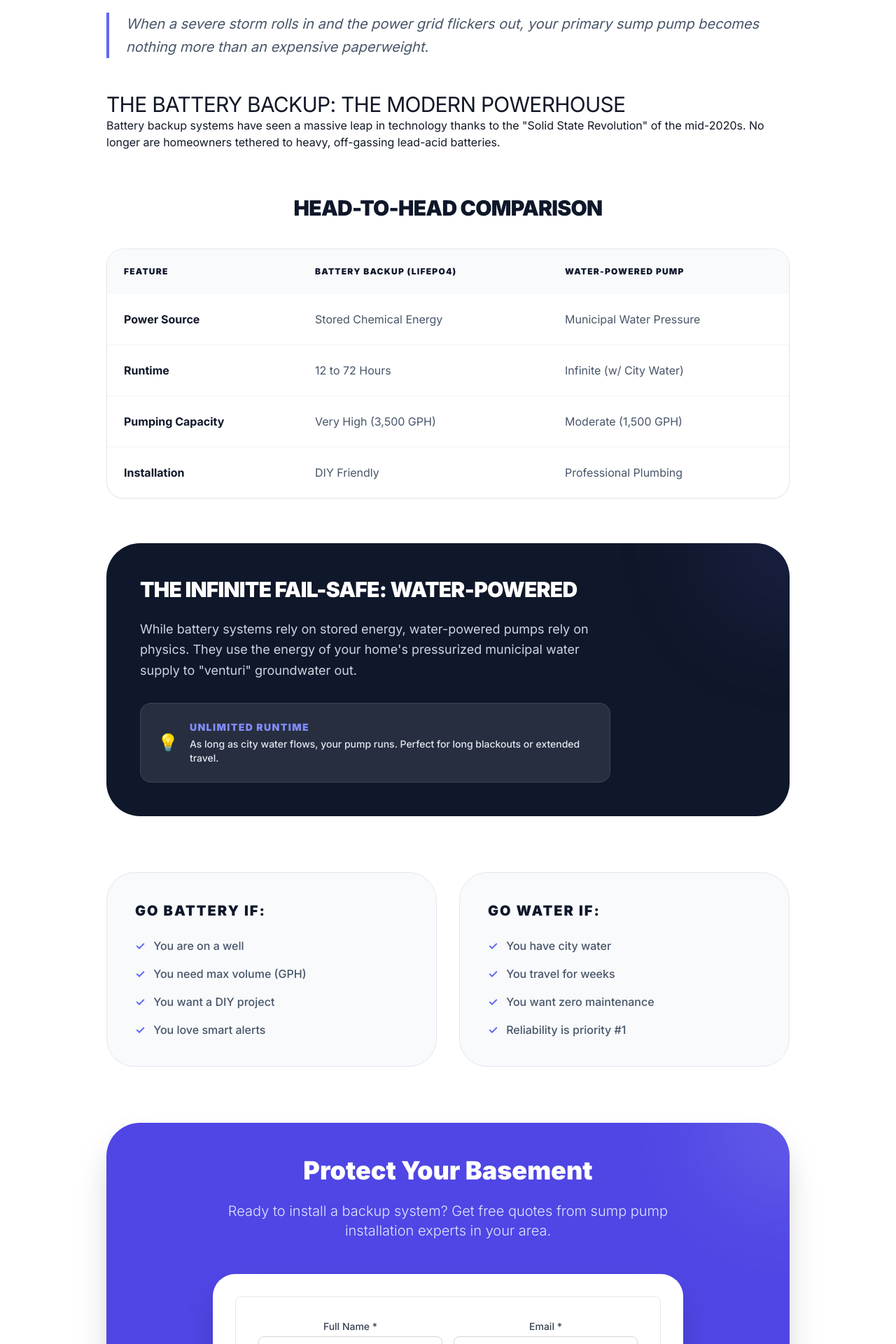
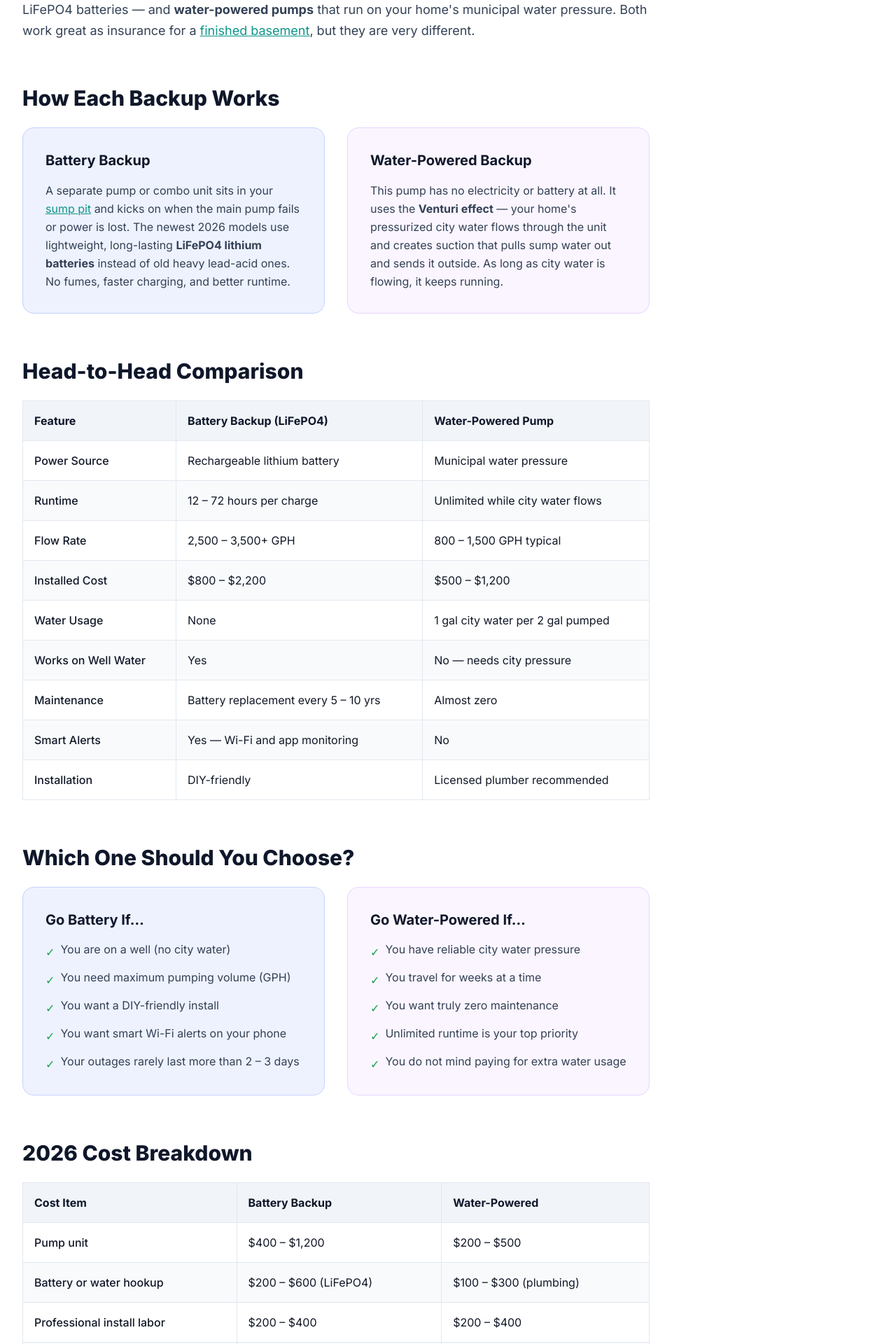
Before and after one commit to thebasementguide2026/basement-guide, a Next.js app: page /articles/battery-vs-water-powered-sump-pumps in a window 1280 px wide. Shown: the part 800-2720 px from the top of the page at 70% size. Built offline with nearby package versions, Linux system fonts and the light colour scheme.

Commit message:
feat: rewrite battery vs water-powered sump pumps article

```diff
--- a/app/articles/battery-vs-water-powered-sump-pumps/page.tsx
+++ b/app/articles/battery-vs-water-powered-sump-pumps/page.tsx
@@ -1,12 +1,12 @@
-import Link from 'next/link';
-import Image from 'next/image';
-import LeadForm from '@/components/LeadForm';
-import type { Metadata } from 'next';
+import Link from 'next/link'
+import Image from 'next/image'
+import LeadForm from '@/components/LeadForm'
+import type { Metadata } from 'next'
 
 export const metadata: Metadata = {
   title: 'Battery Backup vs Water-Powered Sump Pumps: 2026 Comparison Guide',
-  description: 'Complete comparison of battery backup and water-powered sump pump systems. Flow rates, costs, pros & cons to help you choose the right backup system.',
-};
+  description: 'Complete 2026 comparison of battery backup LiFePO4 and water-powered sump pump systems. Flow rates, costs, runtime, pros and cons to help you choose the right backup.',
+}
 
 export default function BatteryVsWaterPoweredPumps() {
   return (
@@ -21,31 +21,24 @@ export default function BatteryVsWaterPoweredPumps() {
           priority
         />
         <div className='absolute inset-0 bg-gradient-to-t from-slate-900 via-slate-900/40 to-transparent' />
-
         <div className='relative h-full max-w-7xl mx-auto px-6 flex flex-col justify-end pb-20'>
           <div className='flex items-center space-x-3 mb-8'>
             <div className='w-12 h-px bg-indigo-500'></div>
-            <span className='text-indigo-400 font-bold tracking-[0.3em] text-sm uppercase'>Reliability Comparison</span>
+            <span className='text-indigo-400 font-bold tracking-[0.3em] text-sm uppercase'>Comparison Guide</span>
           </div>
           <h1 className='text-5xl md:text-7xl font-black text-white mb-6 leading-[0.9] tracking-tighter'>
-            Power vs. Physics: <br />
-            <span className='text-indigo-400'>Sump Pump Backup</span>
+            Battery Backup vs <br />
+            <span className='text-indigo-400'>Water-Powered Sump Pumps</span>
           </h1>
           <p className='text-xl text-slate-300 max-w-2xl mb-10 font-medium leading-relaxed'>
-            When the power goes out during a storm, which backup system will save your basement?
+            When the power goes out during a big storm, your main sump pump stops cold. Here is a clear, no-fluff breakdown of the two best backup options for 2026.
           </p>
           <div className='flex items-center space-x-4'>
             <div className='flex items-center bg-slate-800/50 backdrop-blur-md rounded-full px-6 py-3 border border-slate-700/50 shadow-2xl'>
-              <div className='w-10 h-10 rounded-full bg-gradient-to-tr from-indigo-600 to-purple-400 flex items-center justify-center text-white font-bold text-sm mr-4'>
-                BG
-              </div>
-              <div className='flex flex-col'>
-                <span className='text-white font-bold text-sm'>The Basement Guide Staff</span>
-                <div className='flex items-center text-slate-400 text-xs font-medium'>
-                  <span>Updated Feb 2026</span>
-                  <span className='mx-2 text-slate-600'>•</span>
-                  <span>11 min read</span>
-                </div>
+              <div className='w-10 h-10 rounded-full bg-gradient-to-tr from-indigo-600 to-purple-400 flex items-center justify-center text-white font-bold text-sm mr-4'>BG</div>
+              <div>
+                <p className='text-white font-semibold text-sm'>The Basement Guide Staff</p>
+                <p className='text-slate-400 text-xs'>Updated Feb 2026 &middot; 14 min read</p>
               </div>
             </div>
           </div>
@@ -53,101 +46,169 @@ export default function BatteryVsWaterPoweredPumps() {
       </section>
 
       {/* Main Content */}
-      <main className='max-w-5xl mx-auto px-6 py-24'>
-        <div className='prose prose-lg prose-slate max-w-none prose-headings:text-slate-900 prose-headings:font-black prose-headings:tracking-tight prose-p:text-slate-600 prose-p:leading-relaxed prose-a:text-indigo-600 prose-a:no-underline hover:prose-a:underline'>
+      <div className='max-w-7xl mx-auto px-4 sm:px-6 lg:px-8 py-12'>
+        <div className='max-w-4xl'>
 
-          <p className='text-xl leading-relaxed text-slate-600 italic border-l-4 border-indigo-500 pl-6 mb-12'>
-            When a severe storm rolls in and the power grid flickers out, your primary sump pump becomes nothing more than an expensive paperweight.
+          {/* Intro */}
+          <p className='text-lg text-slate-700 leading-relaxed mb-6'>
+            In 2026 there are two popular backup options: <strong>battery-powered systems</strong> &mdash; now mostly using modern LiFePO4 batteries &mdash; and <strong>water-powered pumps</strong> that run on your home's municipal water pressure. Both work great as insurance for a <Link href='/articles/how-to-finish-a-basement' className='text-teal-600 underline hover:text-teal-800'>finished basement</Link>, but they are very different.
           </p>
 
-          <h2 className='text-3xl uppercase tracking-tight'>The Battery Backup: The Modern Powerhouse</h2>
-          <p>
-            Battery backup systems have seen a massive leap in technology thanks to the "Solid State Revolution" of the mid-2020s. No longer are homeowners tethered to heavy, off-gassing lead-acid batteries.
+          {/* How Each Backup Works */}
+          <h2 className='text-3xl font-extrabold text-slate-900 mt-16 mb-6'>How Each Backup Works</h2>
+
+          <div className='grid grid-cols-1 md:grid-cols-2 gap-8 mb-12'>
+            <div className='bg-indigo-50 border border-indigo-200 rounded-2xl p-8'>
+              <h3 className='text-xl font-bold text-slate-900 mb-4'>Battery Backup</h3>
+              <p className='text-slate-700 leading-relaxed'>
+                A separate pump or combo unit sits in your <Link href='/articles/sump-pump-buying-guide' className='text-teal-600 underline hover:text-teal-800'>sump pit</Link> and kicks on when the main pump fails or power is lost. The newest 2026 models use lightweight, long-lasting <strong>LiFePO4 lithium batteries</strong> instead of old heavy lead-acid ones. No fumes, faster charging, and better runtime.
               </p>
+            </div>
+            <div className='bg-purple-50 border border-purple-200 rounded-2xl p-8'>
+              <h3 className='text-xl font-bold text-slate-900 mb-4'>Water-Powered Backup</h3>
+              <p className='text-slate-700 leading-relaxed'>
+                This pump has no electricity or battery at all. It uses the <strong>Venturi effect</strong> &mdash; your home's pressurized city water flows through the unit and creates suction that pulls sump water out and sends it outside. As long as city water is flowing, it keeps running.
+              </p>
+            </div>
+          </div>
 
-          <section className='my-16 not-prose'>
-            <h2 className='text-3xl font-black text-slate-900 mb-10 uppercase tracking-tight text-center'>Head-to-Head Comparison</h2>
-            <div className='overflow-x-auto rounded-3xl border border-slate-200 shadow-sm'>
-              <table className='w-full text-left border-collapse'>
+          {/* Head-to-Head Comparison Table */}
+          <h2 className='text-3xl font-extrabold text-slate-900 mt-16 mb-6'>Head-to-Head Comparison</h2>
+
+          <div className='overflow-x-auto mb-12'>
+            <table className='w-full border-collapse text-left'>
               <thead>
-                  <tr className='bg-slate-50'>
-                    <th className='p-6 font-black text-slate-900 uppercase text-xs tracking-widest'>Feature</th>
-                    <th className='p-6 font-black text-slate-900 uppercase text-xs tracking-widest'>Battery Backup (LiFePO4)</th>
-                    <th className='p-6 font-black text-slate-900 uppercase text-xs tracking-widest'>Water-Powered Pump</th>
+                <tr className='bg-slate-100'>
+                  <th className='p-4 font-bold text-slate-900 border border-slate-200'>Feature</th>
+                  <th className='p-4 font-bold text-slate-900 border border-slate-200'>Battery Backup (LiFePO4)</th>
+                  <th className='p-4 font-bold text-slate-900 border border-slate-200'>Water-Powered Pump</th>
                 </tr>
               </thead>
-                <tbody className='divide-y divide-slate-100'>
-                  {[
-                    { feat: 'Power Source', bat: 'Stored Chemical Energy', water: 'Municipal Water Pressure' },
-                    { feat: 'Runtime', bat: '12 to 72 Hours', water: 'Infinite (w/ City Water)' },
-                    { feat: 'Pumping Capacity', bat: 'Very High (3,500 GPH)', water: 'Moderate (1,500 GPH)' },
-                    { feat: 'Installation', bat: 'DIY Friendly', water: 'Professional Plumbing' }
-                  ].map((row, i) => (
-                    <tr key={i} className='hover:bg-slate-50 transition-colors'>
-                      <td className='p-6 text-slate-900 font-bold'>{row.feat}</td>
-                      <td className='p-6 text-slate-600'>{row.bat}</td>
-                      <td className='p-6 text-slate-600'>{row.water}</td>
-                    </tr>
-                  ))}
+              <tbody>
+                <tr><td className='p-4 border border-slate-200 font-medium'>Power Source</td><td className='p-4 border border-slate-200'>Rechargeable lithium battery</td><td className='p-4 border border-slate-200'>Municipal water pressure</td></tr>
+                <tr className='bg-slate-50'><td className='p-4 border border-slate-200 font-medium'>Runtime</td><td className='p-4 border border-slate-200'>12 &ndash; 72 hours per charge</td><td className='p-4 border border-slate-200'>Unlimited while city water flows</td></tr>
+                <tr><td className='p-4 border border-slate-200 font-medium'>Flow Rate</td><td className='p-4 border border-slate-200'>2,500 &ndash; 3,500+ GPH</td><td className='p-4 border border-slate-200'>800 &ndash; 1,500 GPH typical</td></tr>
+                <tr className='bg-slate-50'><td className='p-4 border border-slate-200 font-medium'>Installed Cost</td><td className='p-4 border border-slate-200'>$800 &ndash; $2,200</td><td className='p-4 border border-slate-200'>$500 &ndash; $1,200</td></tr>
+                <tr><td className='p-4 border border-slate-200 font-medium'>Water Usage</td><td className='p-4 border border-slate-200'>None</td><td className='p-4 border border-slate-200'>1 gal city water per 2 gal pumped</td></tr>
+                <tr className='bg-slate-50'><td className='p-4 border border-slate-200 font-medium'>Works on Well Water</td><td className='p-4 border border-slate-200'>Yes</td><td className='p-4 border border-slate-200'>No &mdash; needs city pressure</td></tr>
+                <tr><td className='p-4 border border-slate-200 font-medium'>Maintenance</td><td className='p-4 border border-slate-200'>Battery replacement every 5 &ndash; 10 yrs</td><td className='p-4 border border-slate-200'>Almost zero</td></tr>
+                <tr className='bg-slate-50'><td className='p-4 border border-slate-200 font-medium'>Smart Alerts</td><td className='p-4 border border-slate-200'>Yes &mdash; Wi-Fi and app monitoring</td><td className='p-4 border border-slate-200'>No</td></tr>
+                <tr><td className='p-4 border border-slate-200 font-medium'>Installation</td><td className='p-4 border border-slate-200'>DIY-friendly</td><td className='p-4 border border-slate-200'>Licensed plumber recommended</td></tr>
               </tbody>
             </table>
           </div>
-          </section>
 
-          <section className='bg-slate-900 rounded-[3rem] p-12 mb-20 relative overflow-hidden text-white not-prose'>
-            <div className='absolute top-0 right-0 w-64 h-64 bg-indigo-500/10 rounded-full -mr-32 -mt-32 blur-3xl' />
-            <div className='relative z-10 max-w-2xl'>
-              <h2 className='text-3xl font-black mb-6 uppercase tracking-tight'>The Infinite Fail-Safe: Water-Powered</h2>
-              <p className='text-slate-300 text-lg leading-relaxed mb-8'>
-                While battery systems rely on stored energy, water-powered pumps rely on physics. They use the energy of your home's pressurized municipal water supply to "venturi" groundwater out.
-              </p>
-              <div className='flex items-center gap-4 p-6 bg-white/10 rounded-2xl border border-white/10'>
-                <div className='text-2xl'>💡</div>
-                <div className='text-sm font-medium text-slate-200'>
-                  <span className='text-indigo-400 font-black block mb-1 uppercase tracking-widest'>Unlimited Runtime</span>
-                  As long as city water flows, your pump runs. Perfect for long blackouts or extended travel.
-                </div>
-              </div>
-            </div>
-          </section>
+          {/* Which One Should You Choose */}
+          <h2 className='text-3xl font-extrabold text-slate-900 mt-16 mb-6'>Which One Should You Choose?</h2>
 
-          <div className='grid md:grid-cols-2 gap-8 mb-20 not-prose'>
-            <div className='bg-slate-50 p-10 rounded-[2.5rem] border border-slate-200'>
-              <h3 className='text-xl font-black text-slate-900 mb-6 uppercase tracking-widest'>Go Battery if:</h3>
-              <ul className='space-y-4'>
-                {['You are on a well', 'You need max volume (GPH)', 'You want a DIY project', 'You love smart alerts'].map((item, i) => (
-                  <li key={i} className='flex items-center gap-3 text-slate-600 font-medium'>
-                    <span className='text-indigo-500 font-bold'>✓</span> {item}
-                  </li>
-                ))}
+          <div className='grid grid-cols-1 md:grid-cols-2 gap-8 mb-12'>
+            <div className='bg-indigo-50 border border-indigo-200 rounded-2xl p-8'>
+              <h3 className='text-xl font-bold text-slate-900 mb-4'>Go Battery If&hellip;</h3>
+              <ul className='space-y-3 text-slate-700'>
+                <li className='flex items-start'><span className='text-green-600 mr-2 mt-1'>&#10003;</span>You are on a well (no city water)</li>
+                <li className='flex items-start'><span className='text-green-600 mr-2 mt-1'>&#10003;</span>You need maximum pumping volume (GPH)</li>
+                <li className='flex items-start'><span className='text-green-600 mr-2 mt-1'>&#10003;</span>You want a DIY-friendly install</li>
+                <li className='flex items-start'><span className='text-green-600 mr-2 mt-1'>&#10003;</span>You want smart Wi-Fi alerts on your phone</li>
+                <li className='flex items-start'><span className='text-green-600 mr-2 mt-1'>&#10003;</span>Your outages rarely last more than 2 &ndash; 3 days</li>
               </ul>
             </div>
-            <div className='bg-slate-50 p-10 rounded-[2.5rem] border border-slate-200'>
-              <h3 className='text-xl font-black text-slate-900 mb-6 uppercase tracking-widest'>Go Water if:</h3>
-              <ul className='space-y-4'>
-                {['You have city water', 'You travel for weeks', 'You want zero maintenance', 'Reliability is priority #1'].map((item, i) => (
-                  <li key={i} className='flex items-center gap-3 text-slate-600 font-medium'>
-                    <span className='text-indigo-500 font-bold'>✓</span> {item}
-                  </li>
-                ))}
+            <div className='bg-purple-50 border border-purple-200 rounded-2xl p-8'>
+              <h3 className='text-xl font-bold text-slate-900 mb-4'>Go Water-Powered If&hellip;</h3>
+              <ul className='space-y-3 text-slate-700'>
+                <li className='flex items-start'><span className='text-green-600 mr-2 mt-1'>&#10003;</span>You have reliable city water pressure</li>
+                <li className='flex items-start'><span className='text-green-600 mr-2 mt-1'>&#10003;</span>You travel for weeks at a time</li>
+                <li className='flex items-start'><span className='text-green-600 mr-2 mt-1'>&#10003;</span>You want truly zero maintenance</li>
+                <li className='flex items-start'><span className='text-green-600 mr-2 mt-1'>&#10003;</span>Unlimited runtime is your top priority</li>
+                <li className='flex items-start'><span className='text-green-600 mr-2 mt-1'>&#10003;</span>You do not mind paying for extra water usage</li>
               </ul>
             </div>
           </div>
 
-          <div className='bg-indigo-600 rounded-[3rem] p-12 text-white relative overflow-hidden shadow-2xl not-prose'>
-            <div className='absolute top-0 right-0 w-64 h-64 bg-white/10 rounded-full -mr-32 -mt-32 blur-3xl' />
-            <div className='relative z-10 text-center max-w-2xl mx-auto'>
-              <h2 className='text-4xl font-black mb-6'>Protect Your Basement</h2>
-              <p className='text-indigo-100 text-xl mb-12 font-light'>
-                Ready to install a backup system? Get free quotes from sump pump installation experts in your area.
+          {/* Cost Breakdown */}
+          <h2 className='text-3xl font-extrabold text-slate-900 mt-16 mb-6'>2026 Cost Breakdown</h2>
+
+          <div className='overflow-x-auto mb-12'>
+            <table className='w-full border-collapse text-left'>
+              <thead>
+                <tr className='bg-slate-100'>
+                  <th className='p-4 font-bold text-slate-900 border border-slate-200'>Cost Item</th>
+                  <th className='p-4 font-bold text-slate-900 border border-slate-200'>Battery Backup</th>
+                  <th className='p-4 font-bold text-slate-900 border border-slate-200'>Water-Powered</th>
+                </tr>
+              </thead>
+              <tbody>
+                <tr><td className='p-4 border border-slate-200 font-medium'>Pump unit</td><td className='p-4 border border-slate-200'>$400 &ndash; $1,200</td><td className='p-4 border border-slate-200'>$200 &ndash; $500</td></tr>
+                <tr className='bg-slate-50'><td className='p-4 border border-slate-200 font-medium'>Battery or water hookup</td><td className='p-4 border border-slate-200'>$200 &ndash; $600 (LiFePO4)</td><td className='p-4 border border-slate-200'>$100 &ndash; $300 (plumbing)</td></tr>
+                <tr><td className='p-4 border border-slate-200 font-medium'>Professional install labor</td><td className='p-4 border border-slate-200'>$200 &ndash; $400</td><td className='p-4 border border-slate-200'>$200 &ndash; $400</td></tr>
+                <tr className='bg-slate-50'><td className='p-4 border border-slate-200 font-medium'>Total installed</td><td className='p-4 border border-slate-200 font-bold'>$800 &ndash; $2,200</td><td className='p-4 border border-slate-200 font-bold'>$500 &ndash; $1,200</td></tr>
+                <tr><td className='p-4 border border-slate-200 font-medium'>Ongoing annual cost</td><td className='p-4 border border-slate-200'>~$5 electricity</td><td className='p-4 border border-slate-200'>$20 &ndash; $60 water usage</td></tr>
+              </tbody>
+            </table>
+          </div>
+
+          <div className='bg-amber-50 border border-amber-200 rounded-xl p-6 mb-12'>
+            <p className='text-slate-700 leading-relaxed'>
+              <strong>Pro tip:</strong> Many homeowners install <strong>both</strong> systems for ultimate protection. The battery handles short outages with high flow, and the water-powered pump takes over during extended blackouts when the battery runs out. Total cost for a dual setup is typically $1,500 &ndash; $3,000 installed.
             </p>
-              <div className='bg-white rounded-[2rem] p-8 text-slate-900 shadow-2xl'>
+          </div>
+
+          {/* FAQ Section */}
+          <h2 className='text-3xl font-extrabold text-slate-900 mt-16 mb-6'>Frequently Asked Questions</h2>
+
+          <div className='space-y-6 mb-12'>
+            <div>
+              <h3 className='text-lg font-bold text-slate-900 mb-2'>Can I install a battery backup sump pump myself?</h3>
+              <p className='text-slate-700 leading-relaxed'>Yes. Most battery backup kits are designed for DIY installation and come with step-by-step instructions. You will need basic plumbing skills and a few hours. Water-powered pumps usually require a licensed plumber due to backflow preventer codes.</p>
+            </div>
+            <div>
+              <h3 className='text-lg font-bold text-slate-900 mb-2'>How long does a LiFePO4 battery last?</h3>
+              <p className='text-slate-700 leading-relaxed'>Modern LiFePO4 batteries last 5 to 10 years before needing replacement, far longer than the 2 to 3 year lifespan of old lead-acid batteries. They also hold a charge better during long periods of standby.</p>
+            </div>
+            <div>
+              <h3 className='text-lg font-bold text-slate-900 mb-2'>Will a water-powered pump work on well water?</h3>
+              <p className='text-slate-700 leading-relaxed'>No. Water-powered pumps need steady municipal water pressure (typically 40 to 60 PSI) to function. If your home is on a well, the well pump loses power during an outage too, so a battery backup is your only option.</p>
+            </div>
+            <div>
+              <h3 className='text-lg font-bold text-slate-900 mb-2'>How much water does a water-powered pump use?</h3>
+              <p className='text-slate-700 leading-relaxed'>Roughly 1 gallon of city water for every 2 gallons of sump water removed. During a long storm event this can add $20 to $60 to your water bill, but that is a small price compared to flood damage.</p>
+            </div>
+            <div>
+              <h3 className='text-lg font-bold text-slate-900 mb-2'>Can I use both systems together?</h3>
+              <p className='text-slate-700 leading-relaxed'>Absolutely. A dual setup is the gold standard. The battery backup handles the first 12 to 72 hours with high flow rates, and the water-powered pump takes over if the battery runs out. Many <Link href='/articles/sump-pump-buying-guide' className='text-teal-600 underline hover:text-teal-800'>sump pump setups</Link> in flood-prone areas use this approach.</p>
+            </div>
+          </div>
+
+          {/* Final Advice */}
+          <h2 className='text-3xl font-extrabold text-slate-900 mt-16 mb-6'>Final Advice for 2026</h2>
+          <p className='text-slate-700 leading-relaxed mb-6'>
+            If you are on city water and want set-it-and-forget-it peace of mind, a water-powered backup is hard to beat. If you need raw pumping power, smart alerts, or you are on a well, go with a modern LiFePO4 battery system. And if your basement is finished or holds real value, seriously consider installing both.
+          </p>
+          <p className='text-slate-700 leading-relaxed mb-6'>
+            Whatever you choose, do not skip the backup entirely. A primary <Link href='/articles/sump-pump-buying-guide' className='text-teal-600 underline hover:text-teal-800'>sump pump</Link> alone is not enough when the power goes out during the worst storms &mdash; exactly when you need protection the most. Pair your backup with a <Link href='/articles/smart-sump-pumps-guide' className='text-teal-600 underline hover:text-teal-800'>smart leak sensor</Link> and you will have a basement that can handle just about anything.
+          </p>
+
+          {/* Related Articles */}
+          <h2 className='text-3xl font-extrabold text-slate-900 mt-16 mb-6'>Related Guides</h2>
+          <div className='grid grid-cols-1 md:grid-cols-3 gap-6 mb-12'>
+            <Link href='/articles/sump-pump-buying-guide' className='group block bg-slate-50 rounded-2xl p-6 border border-slate-200 hover:border-indigo-300 hover:shadow-lg transition-all'>
+              <h3 className='text-lg font-bold text-slate-900 mb-2 group-hover:text-indigo-600'>Sump Pump Buying Guide</h3>
+              <p className='text-slate-600 text-sm'>Everything you need to know to choose the right sump pump for your basement.</p>
+            </Link>
+            <Link href='/articles/smart-sump-pumps-guide' className='group block bg-slate-50 rounded-2xl p-6 border border-slate-200 hover:border-indigo-300 hover:shadow-lg transition-all'>
+              <h3 className='text-lg font-bold text-slate-900 mb-2 group-hover:text-indigo-600'>Smart Sump Pumps &amp; Leak Sensors</h3>
+              <p className='text-slate-600 text-sm'>IoT flood prevention systems that text you before disasters happen.</p>
+            </Link>
+            <Link href='/articles/complete-basement-waterproofing-guide' className='group block bg-slate-50 rounded-2xl p-6 border border-slate-200 hover:border-indigo-300 hover:shadow-lg transition-all'>
+              <h3 className='text-lg font-bold text-slate-900 mb-2 group-hover:text-indigo-600'>Complete Waterproofing Guide</h3>
+              <p className='text-slate-600 text-sm'>Everything you need to know about stopping basement leaks for good.</p>
+            </Link>
+          </div>
+
+          {/* Lead Form */}
           <LeadForm />
+
         </div>
       </div>
     </div>
-        </div>
-      </main>
-    </div>
-  );
+  )
 }
```
Lines whose indentation alone changed are shown as unchanged.
